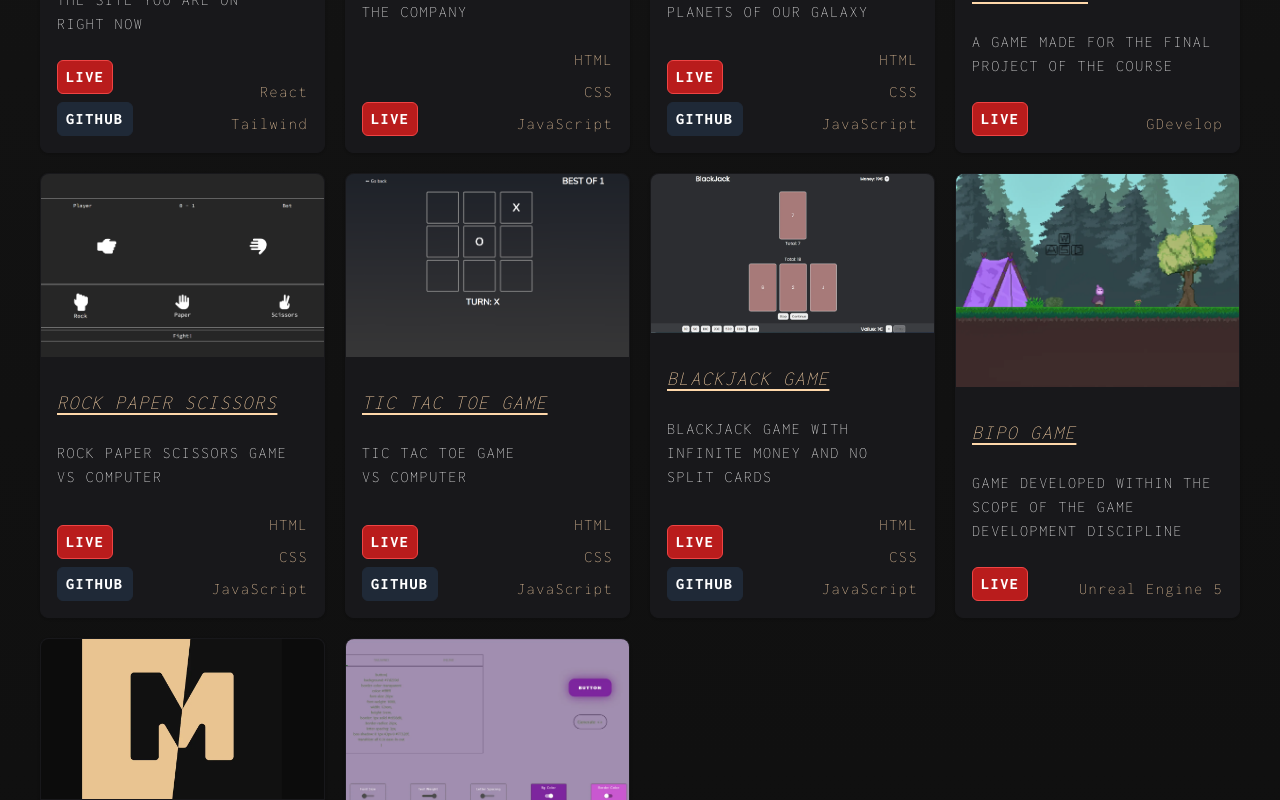
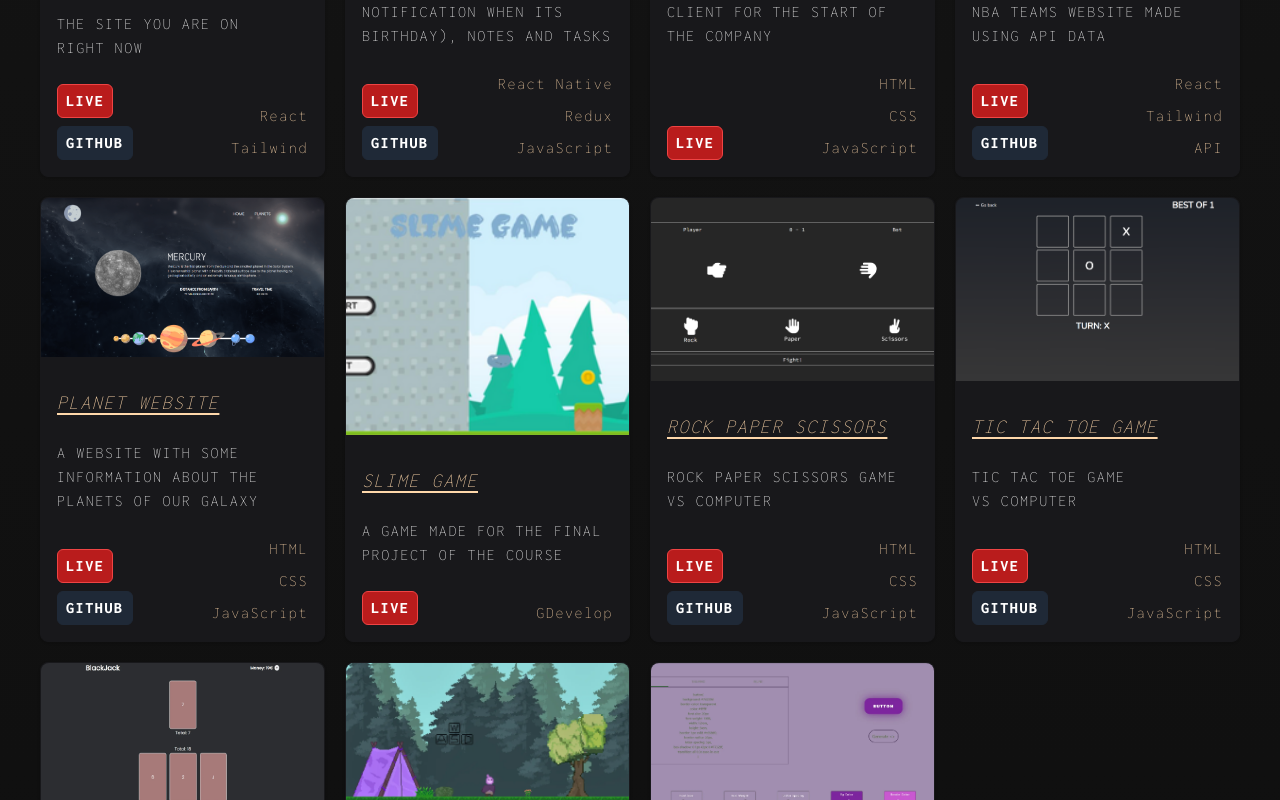
Before and after one commit to SuperMoooo/MyPortfolio, a React (Vite) app: page / in a window 1280 px wide. Shown: the part 1320-2120 px from the top of the page. Built offline with nearby package versions, Linux system fonts and the light colour scheme.

Commit message:
Update: added new project

```diff
--- a/src/components/Projects.jsx
+++ b/src/components/Projects.jsx
@@ -8,6 +8,8 @@
 import portfolio from '../assets/projectsImg/portfolio.webp';
 import bipo from '../assets/projectsImg/bipo.webp';
 import moT from '../assets/projectsImg/moT.webp';
+import nbaSite from '../assets/projectsImg/nbaSite.webp';
+
 import customizeBtn from '../assets/projectsImg/customizeBtn.webp';
 
 export default function Projects() {
@@ -31,6 +33,15 @@
                         techs={['React', 'Tailwind']}
                     />
                     <ProjectCard
+                        img={moT}
+                        liveLink="https://expo.dev/artifacts/eas/8X338QNcAUx3SXnfFfXoA8.apk"
+                        gitHubTrue={true}
+                        gitHubLink="https://github.com/SuperMoooo/MoT"
+                        title="MoT"
+                        desc="Mobile app to track birthdays (with notification when its birthday), notes and tasks"
+                        techs={['React Native', 'Redux', 'JavaScript']}
+                    />
+                    <ProjectCard
                         img={kubicDeal}
                         liveLink="https://kubicdeal.pt/"
                         gitHubTrue={false}
@@ -38,6 +49,15 @@
                         title="Kubic Deal"
                         desc="A website made for a client for the start of the company"
                         techs={['HTML', 'CSS', 'JavaScript']}
+                    />
+                    <ProjectCard
+                        img={nbaSite}
+                        liveLink="https://supermoooo.github.io/NBA-SITE/"
+                        gitHubTrue={true}
+                        gitHubLink="https://github.com/SuperMoooo/NBA-SITE"
+                        title="NBA teams "
+                        desc="NBA teams website made using API data"
+                        techs={['React', 'Tailwind', 'API']}
                     />
                     <ProjectCard
                         img={planetWebImg}
@@ -99,15 +119,6 @@
                     />
 
                     <ProjectCard
-                        img={moT}
-                        liveLink="https://expo.dev/artifacts/eas/8X338QNcAUx3SXnfFfXoA8.apk"
-                        gitHubTrue={true}
-                        gitHubLink="https://github.com/SuperMoooo/MoT"
-                        title="MoT"
-                        desc="Mobile app to track birthdays (with notification when its birthday), notes and tasks"
-                        techs={['React Native', 'Redux', 'JavaScript']}
-                    />
-                    <ProjectCard
                         img={customizeBtn}
                         liveLink="https://supermoooo.github.io/customizeBtn/"
                         gitHubTrue={true}
```
Also changed, not shown: src/assets/projectsImg/nbaSite.webp (added), 1 other file (tests, documents, lock files or other folders).
